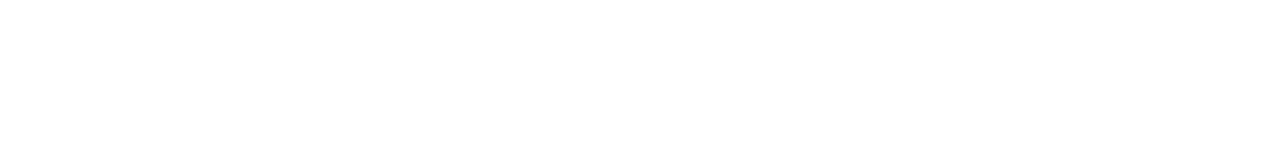
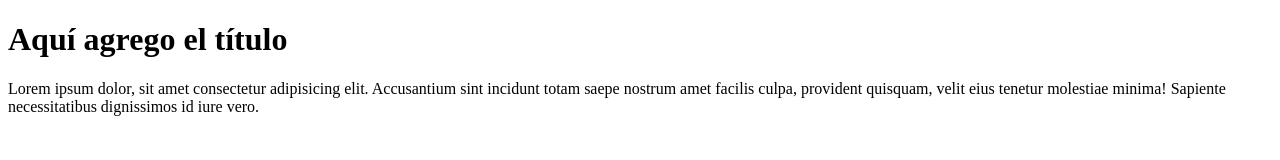
Before and after one commit to ledzerck/git2024, a plain HTML site: page index.html in a window 1280 px wide. Drawn offline with Linux system fonts and the light colour scheme.

Commit message:
Aquí agregué y modifiqué archivos en una rama

```diff
--- a/index.html
+++ b/index.html
@@ -6,6 +6,8 @@
     <title>Document</title>
 </head>
 <body>
+    <h1>Aquí agrego el título</h1>
+    <p>Lorem ipsum dolor, sit amet consectetur adipisicing elit. Accusantium sint incidunt totam saepe nostrum amet facilis culpa, provident quisquam, velit eius tenetur molestiae minima! Sapiente necessitatibus dignissimos id iure vero.</p>
 
 </body>
 </html>
--- /dev/null
+++ b/style.css
@@ -0,0 +1 @@
+/* Mi archivo de prueba de la rama de prueba*/
```
